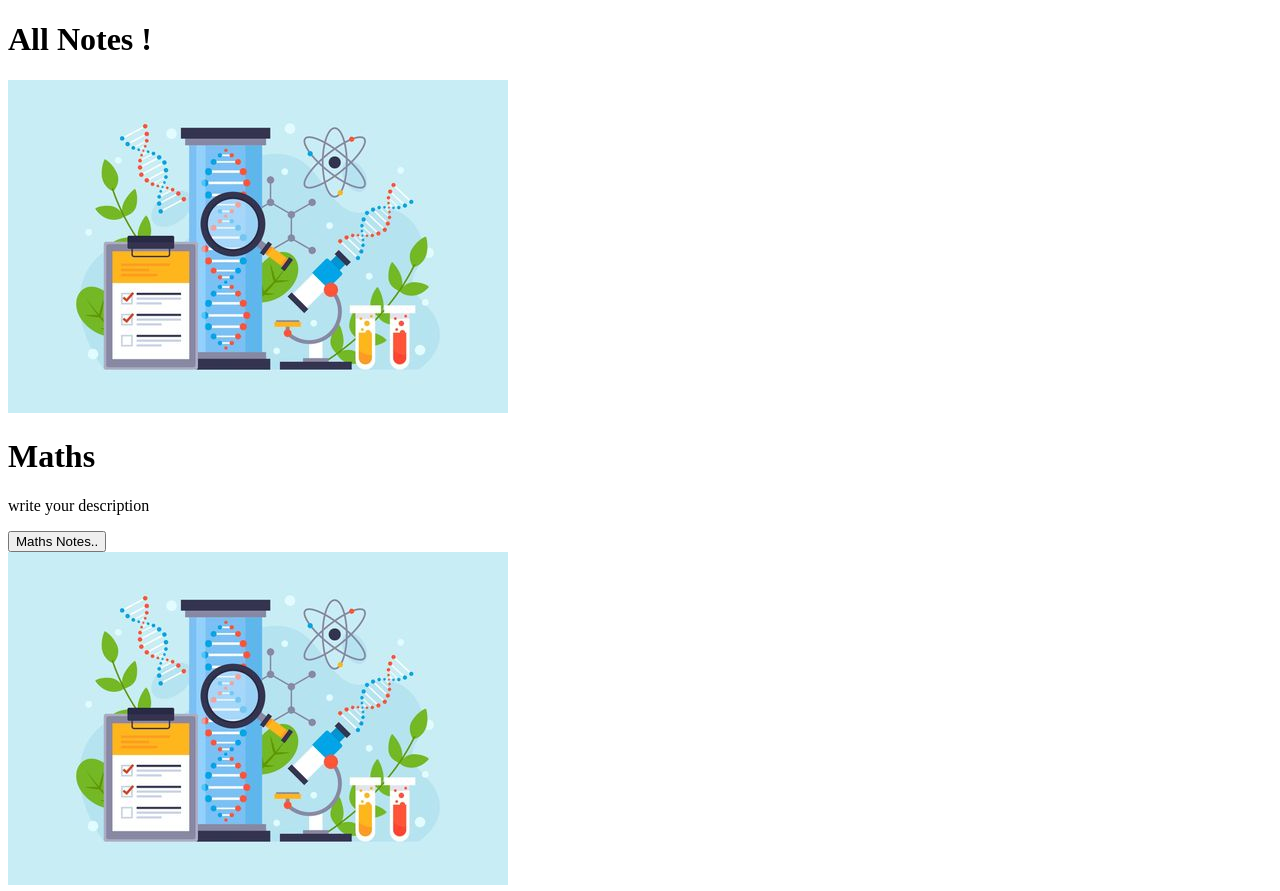
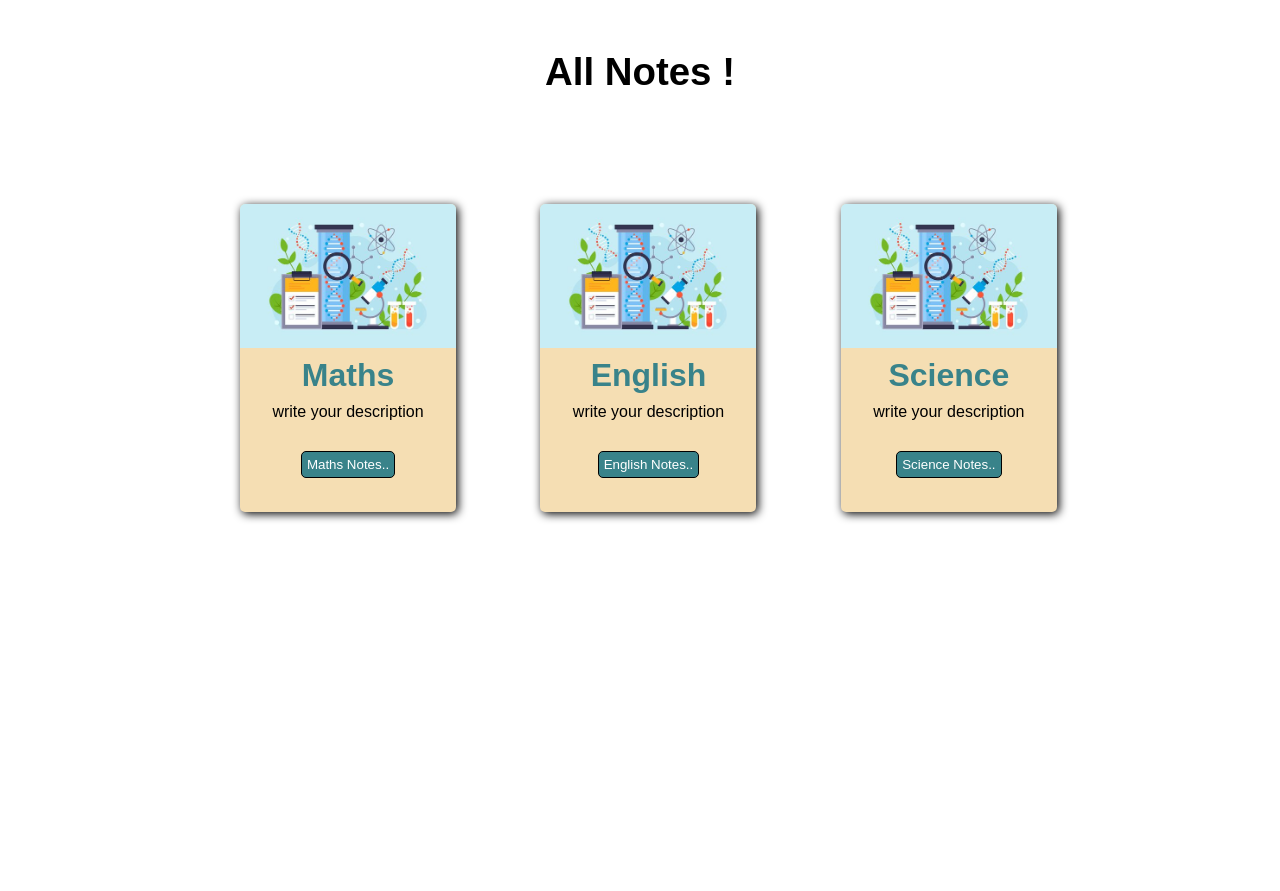
Before and after one commit to yashchitale96/sih, a plain HTML site: page notes.html in a window 1280 px wide. Shown: the top 891 px of the page. After the commit the page ends 800 px from the top, so only its background shows below. Drawn offline with Linux system fonts and the light colour scheme; files that its build step writes are made by us from their sources; files whose address does not match are found by name.

Commit message:
Update notes.html

```diff
--- a/notes.html
+++ b/notes.html
@@ -4,7 +4,7 @@
     <meta charset="UTF-8">
     <meta name="viewport" content="width=device-width, initial-scale=1.0">
     <title>notes</title>
-    <link rel="stylesheet" type="text/css" href="style.css">
+    <link rel="stylesheet" type="text/css" href="notes.css">
 
 </head>
 <body>
```
